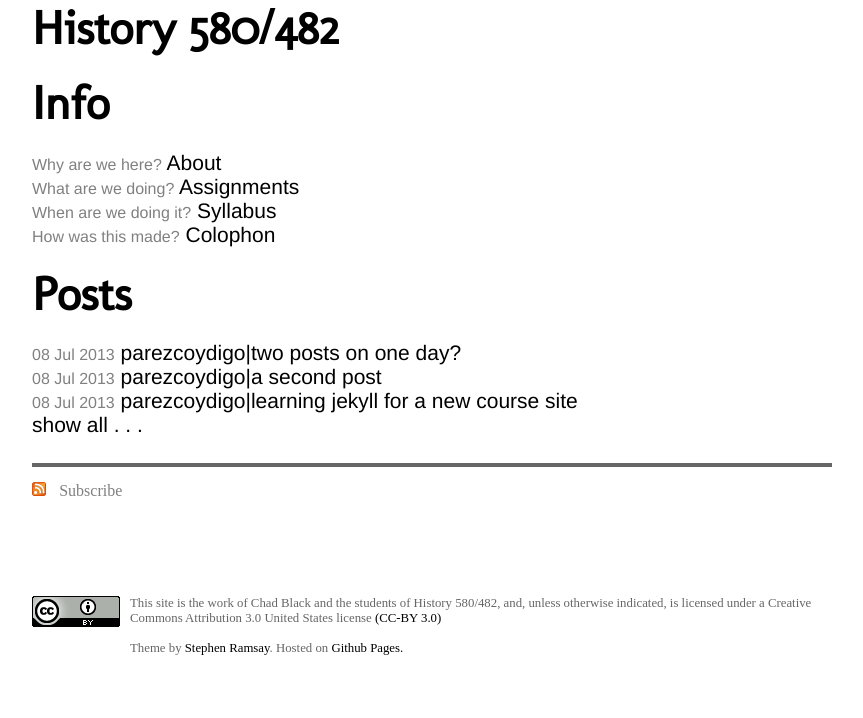
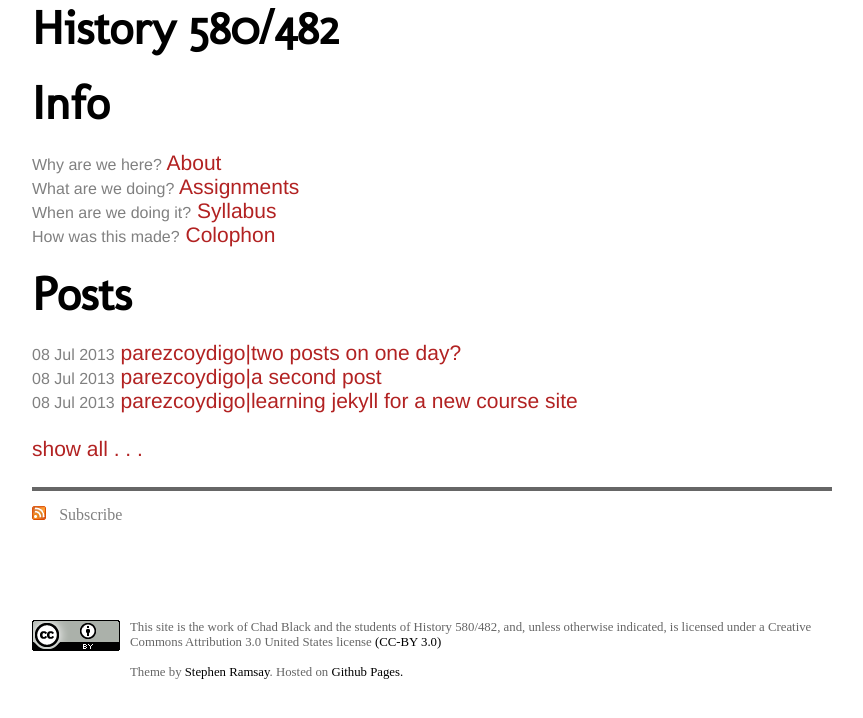
Before and after one commit to chadblack/history580, a Jekyll site: the page built from index.html, in a window 1280 px wide. Shown: the top 718 px of the page, without its empty margins (208-1071 px from the left). Built offline with Jekyll 4.4.1, drawn with Linux system fonts in a browser that asks for light colours; some web fonts are replaced; Markdown is read by kramdown in place of the engine named in the settings.

Commit message:
changed link colors. tweaked home page spacing.

```diff
--- a/css/screen.css
+++ b/css/screen.css
@@ -49,7 +49,15 @@ br.clear {
 
 html, body { height: 100%; }
 
-a:link, a:visited {text-decoration: none;}
+li a:link {
+    color: FireBrick;
+    text-decoration: none;
+}
+
+
+li a:visited { color: RosyBrown;
+    text-decoration: none;
+}
 
 body {
 	margin: 0;
@@ -120,6 +128,10 @@ blockquote {
 }
 
 /* Home */
+
+a {
+    text-decoration: none;
+}
 
 a:link {
 	color: #000000;
@@ -217,12 +229,10 @@ article li {
 }
 
 article p a:link {
-	color:#666666;
-	color: hsl(0, 0%, 40%);
+	color:Firebrick;
 }
 article p a:visited {
-	color: #999999;
-	color: hsl(0, 0%, 60%);
+	color: RosyBrown;
 }
 
 article sup {
--- a/index.html
+++ b/index.html
@@ -26,6 +26,6 @@ meta-description: "History 580/482 is a seminar in Digital History offered at th
             <li><span class="bullet">{{post.date | date_to_string }}</span> <a href="{{post.url }}">{{ post.author }}|{{ post.title }}</a></li>
 			{% endif %}
 		{% endfor %}
-		<li><a href="/info/all_posts/">show all . . .</a></li>
+        <li><br><a href="/info/all_posts/">show all . . .</a></li>
 	</ul>
 </nav>
```
